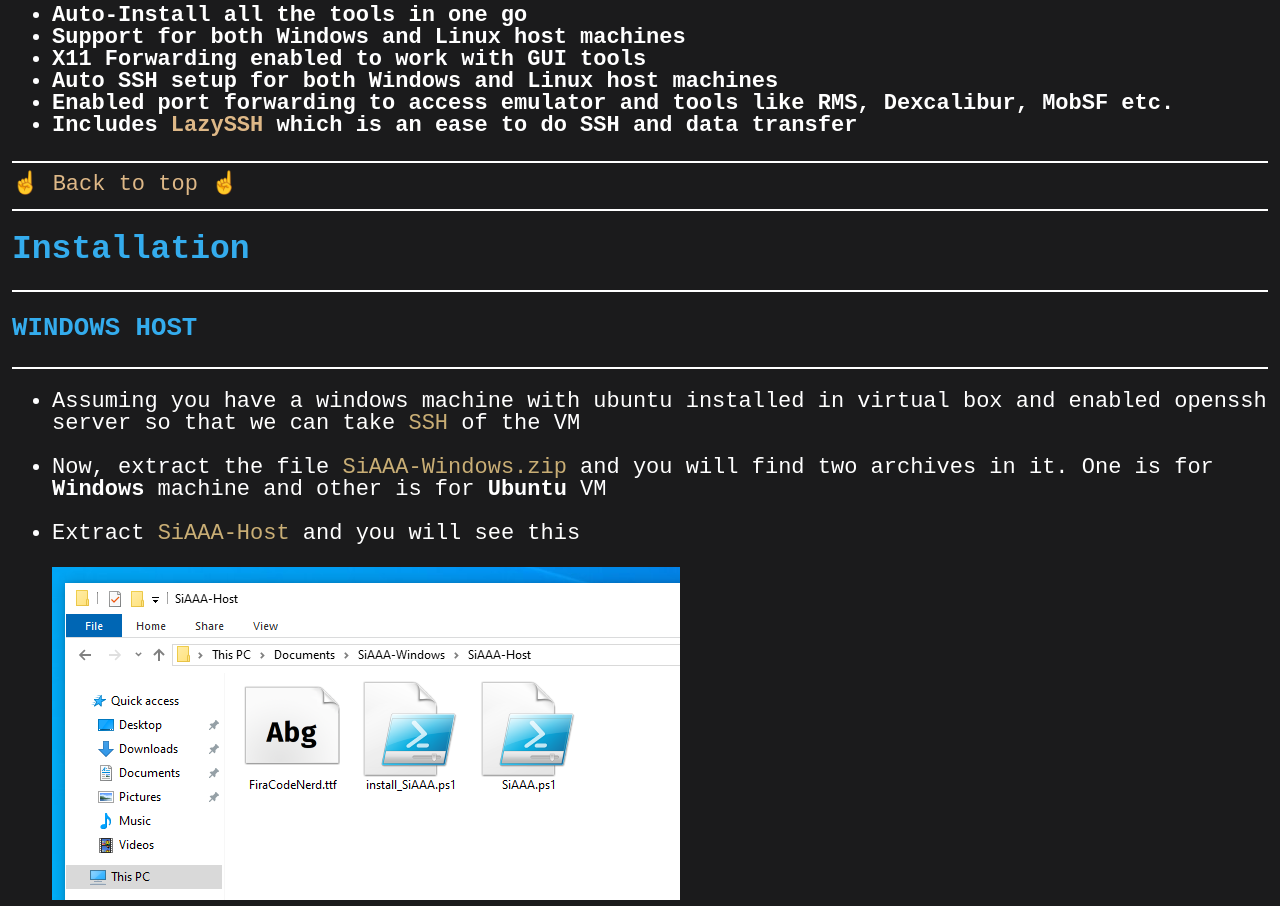
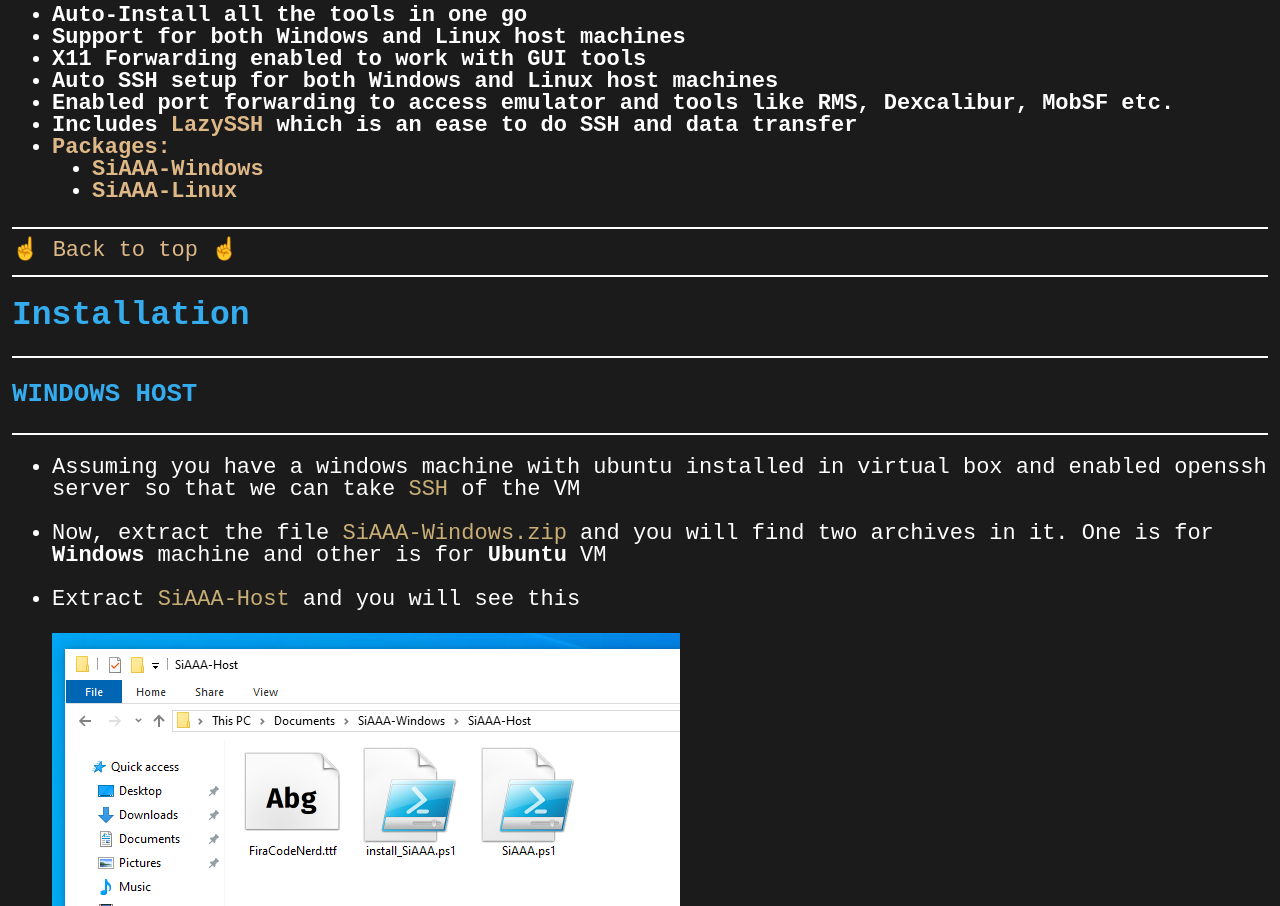
Before and after one commit to m2sup3rn0va/SiAAA, a plain HTML site: page siaaa.html in a window 1280 px wide. Shown: the part 898-1804 px from the top of the page. Drawn offline with Linux system fonts and the light colour scheme; a script that the page names is missing.

Commit message:
Add files via upload

```diff
--- a/siaaa.html
+++ b/siaaa.html
@@ -399,6 +399,10 @@
 <li><strong>Auto SSH setup for both Windows and Linux host machines</strong></li>
 <li><strong>Enabled port forwarding to access emulator and tools like RMS, Dexcalibur, MobSF etc.</strong></li>
 <li><strong>Includes</strong> <a href="https://m2sup3rn0va.github.io/LazySSH/"><strong>LazySSH</strong></a> <strong>which is an ease to do SSH and data transfer</strong></li>
+<li><a href="https://github.com/m2sup3rn0va/SiAAA/releases"><strong>Packages:</strong></a></li>
+<li style="margin-left: 40px"><a href="https://github.com/m2sup3rn0va/SiAAA/releases/download/v1.0/SiAAA-Windows.zip"><strong>SiAAA-Windows</strong></a></li>
+<li style="margin-left: 40px"><a href="https://github.com/m2sup3rn0va/SiAAA/releases/download/v1.0/SiAAA-Linux.tar.xz"><strong>SiAAA-Linux</strong></a></li>
+</li>
 </ul>
 <hr>
 <div class='page'/>
```
